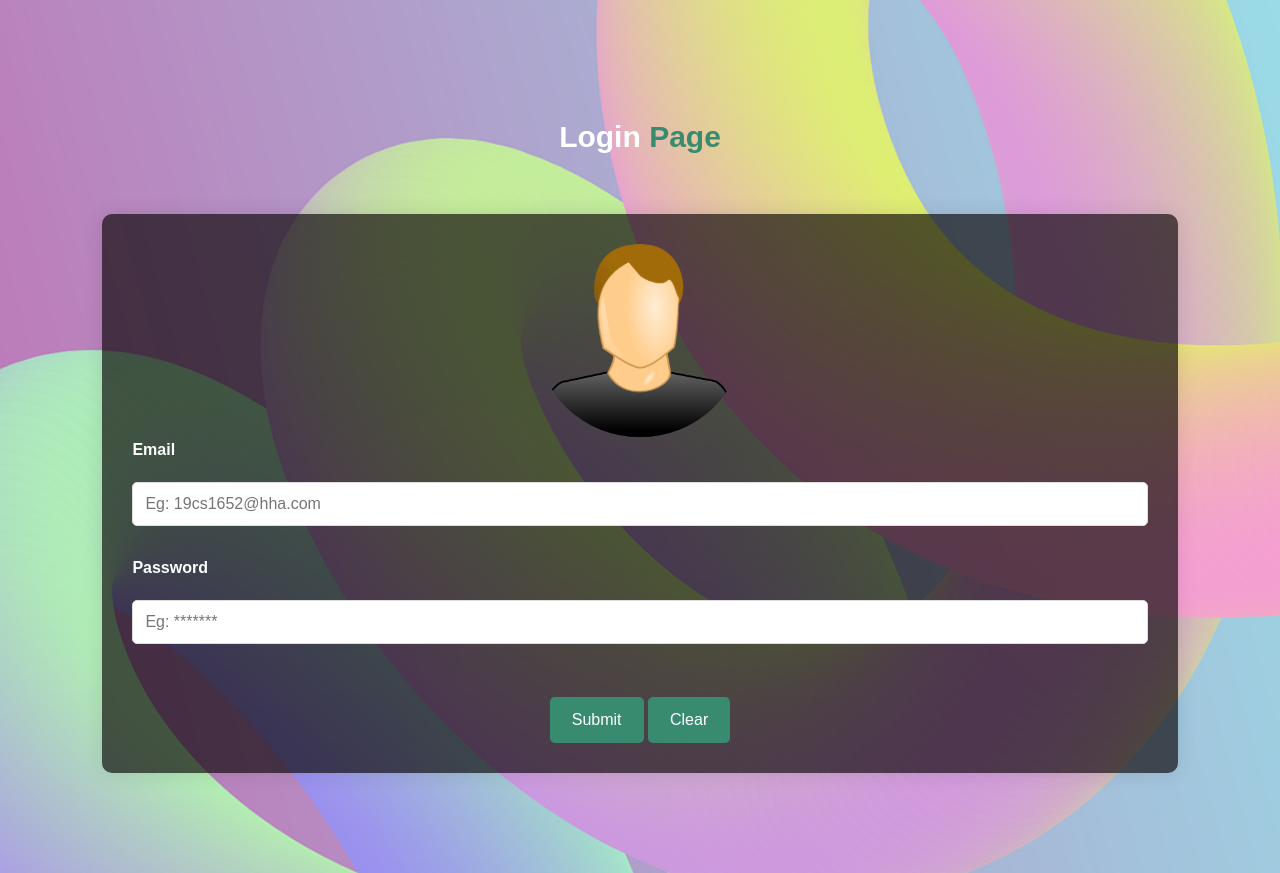
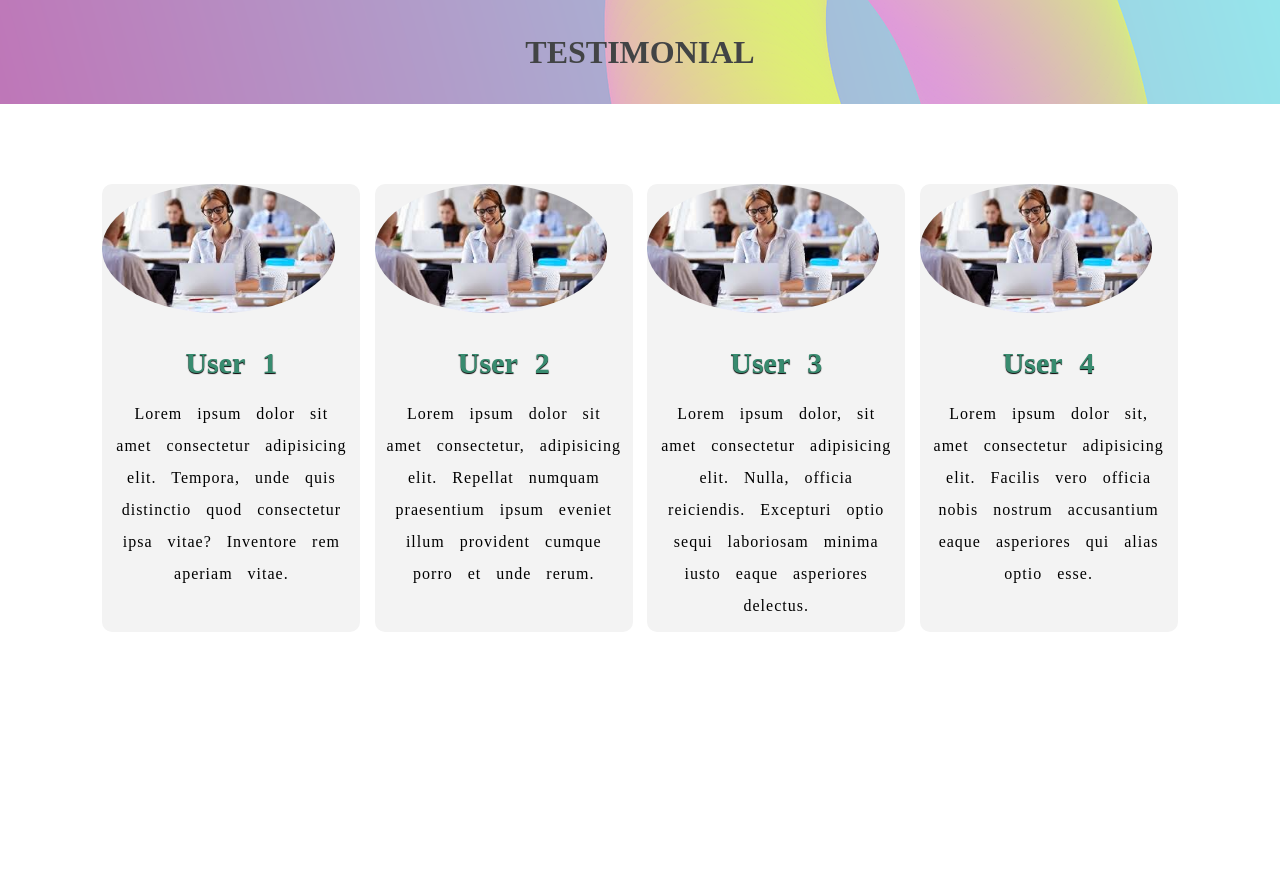
Before and after one commit to Harishshanmugamm/Testinomial-Page-Task4.3-, a plain HTML site: page index.html in a window 1280 px wide. Shown: the top 873 px of the page. After the commit the page ends 800 px from the top, so only its background shows below. Drawn offline with Linux system fonts and the light colour scheme.

Commit message:
Add files via upload

```diff
--- a/index.html
+++ b/index.html
@@ -3,36 +3,53 @@
 <head>
     <meta charset="UTF-8">
     <meta name="viewport" content="width=device-width, initial-scale=1.0">
-    <title>Login Page</title>
+    <title>Products List</title>
     <link rel="stylesheet" href="./style.css">
 </head>
 <body>
-    <section class="reg" >
-        <div class="content-text">
-            <h2>Login <span>Page</span></h2>
+    <header>
+        <div >
+            <h1>TESTIMONIAL</h1>
         </div>
-        <div class="val">
-            <form>
-                <img src="./Assets/Avatar.png" alt="Avatar">
-                <label for="rollno"><b>Email</b></label><br>
-                <input type="email" id="rollno" name="rollno" placeholder="Eg: 19cs1652@hha.com" required><br>
+    </header>
+    <main>
+   <!-- Product Section Start -->
+   <section class="product" id="product">
 
-                <label for="pass"><b>Password</b></label><br>
-                <input type="password" id="name" name="name" placeholder="Eg: *******" required><br>
+    <div class="card-content">
+        <div class="row">
+            <img src="./Assets/images/s1.jpg" alt="">
+            <div class="card-body">
+                <h3>User 1</h3>
+                <p>Lorem ipsum dolor sit amet consectetur adipisicing elit. Tempora, unde quis distinctio quod consectetur ipsa vitae? Inventore rem aperiam vitae.</p>
+            </div>
+        </div>
+        <div class="row">
+            <img src="./Assets/images/s1.jpg" alt="">
+            <div class="card-body">
+                <h3>User 2</h3>
+                <p>Lorem ipsum dolor sit amet consectetur, adipisicing elit. Repellat numquam praesentium ipsum eveniet illum provident cumque porro et unde rerum.</p>
+            </div>
+        </div>
+        <div class="row">
+            <img src="./Assets/images/s1.jpg" alt="">
+            <div class="card-body">
+                <h3>User 3</h3>
+                <p>Lorem ipsum dolor, sit amet consectetur adipisicing elit. Nulla, officia reiciendis. Excepturi optio sequi laboriosam minima iusto eaque asperiores delectus.</p>
+            </div>
+        </div>
+        <div class="row">
+            <img src="./Assets/images/s1.jpg" alt="">
+            <div class="card-body">
+                <h3>User 4</h3>
+                <p>Lorem ipsum dolor sit, amet consectetur adipisicing elit. Facilis vero officia nobis nostrum accusantium eaque asperiores qui alias optio esse.</p>
+            </div>
+        </div>
+    </div>
 
+</section>
+<!-- Product Section End -->
+</main>
 
-                <div class="form-buttons">
-                    <button type="submit" class="submit">Submit</button>
-                    <button type="button" class="clear">Clear</button>
-                </div>
-            </form>
-        </div>
-    </section>
-    <footer>
-        <div >
-            <p>&copy; 2024 Harish Shanmugam</p>
-
-        </div>
-    </footer>
 </body>
 </html>
--- a/style.css
+++ b/style.css
@@ -1,126 +1,93 @@
 * {
-    font-family: Arial, Helvetica, sans-serif;
     margin: 0;
     padding: 0;
-    box-sizing: border-box;
+    font-weight: 600;
+    word-spacing: 10px;
+    line-height: 2.0;
 }
 
-.reg {
-    display: grid;
-    align-items: center;
-    gap: 2.5rem;
-    padding: 120px 8% 100px;
-    background-image: url("./Assets/gradient-7258997_1280.png");
-    background-size: cover;
-    background-position: center;
-    color: #fff;
+header {
+    background-image: url(./Assets/g1.png);
+    text-align: center;
+    padding: 20px 0;
+    margin-bottom: 40px;
+    color: rgb(66, 68, 69);
 }
 
-.content-text {
-    margin-bottom: 10px;
-    text-align: center; /
+header h1 {
+    margin: 0;
 }
 
-.content-text h2 {
-    font-size: 30px;
-    font-weight: 700;
-    margin-bottom: 10px;
+.product {
+    padding: 10px 8% 120px;
 }
 
-.content-text h2 span {
-    color: #388b6f;
+.card-content {
+    display: grid;
+    grid-template-columns: repeat(auto-fit, minmax(250px, auto));
+    gap: 0.90rem;
+    margin-top: 30px;
 }
 
-.val {
-    background: rgba(6, 0, 0, 0.645);
-    padding: 30px;
+.card-content .row {
+    background: #f3f3f3;
+    position: relative;
+    overflow: hidden;
     border-radius: 10px;
-    box-shadow: 0 0 20px rgba(0, 0, 0, 0.1);
+    cursor: pointer;
 }
 
-.val form {
-    padding: 0;
-}
-
-.val form input[type="email"],.val form input[type="password"] {
-    width: 100%;
-    padding: 12px;
-    margin-bottom: 15px;
-    border: 1px solid #ddd;
-    border-radius: 5px;
-    font-size: 16px;
-    outline: none;
+.row img {
+    width: 90%;
+    border-radius: 50%;
+    height: auto; /* Ensures all images maintain aspect ratio */
     display: block;
 }
 
-.val form input {
-    background-color: #fff;
-    color: #333;
-    transition: border-color 0.3s;
-}
-
-.val form input:focus {
-    border-color: #ff0707;
-}
-
-.val form label {
-    font-weight: 700;
-    font-size: 16px;
-    margin-bottom: 5px;
-    display: block;
-}
-
-.val form .form-buttons {
-    margin-top: 20px;
+.card-body {
+    padding: 10px;
     text-align: center;
 }
 
-.val form button {
-    display: inline-block;
-    padding: 12px 20px;
-    font-size: 16px;
-    background-color: #388b6f;
-    color: white;
-    border: 2px solid #388b6f;
-    border-radius: 5px;
-    cursor: pointer;
-    transition: background-color 0.3s, color 0.3s, border-color 0.3s;
+.card-body h3 {
+    margin-top: 10px;
+    font-size: 30px;
+    font-weight: 550;
+    color: #388b6f;
+    text-shadow: 0px 1px 1px black;
 }
 
-.val form button:hover {
-    background-color: #030000;
-    border-color: #030000;
-    color: #fff;
+.card-body p {
+    font-weight: 500;
+    margin-top: 5px;
+    letter-spacing: 1px;
 }
 
-footer {
-    background-image: url(./Assets/gradient-7258997_1280.png);
-    text-align: center;
-    padding: 20px 0;
-    margin-top: 190px;
-}
-footer p {
-    margin: 0;
+.card-body h5 {
+    margin-top: 5px;
+    font-size: 18px;
 }
 
-img {
-    border-radius: 50%;
-    margin-left: 40%;
-    width: 20%;
-    height: 20%;
-  }
-/* Media Queries */
+.card-body button {
+    width: 130px;
+    height: 30px;
+    font-weight: 550;
+    margin-top: 5px;
+    background: transparent;
+    color: #388b6f;
+    border-radius: 5px;
+    border: 2px solid #388b6f;
+    transition: 0.5s;
+    cursor: pointer;
+}
 
-/* For screens from 375px to 600px */
-@media (min-width: 375px) and (max-width: 600px) {
-    .reg {
-        padding: 80px 5% 60px;
+.card-body button:hover {
+    background: #388b6f;
+    color: white;
+}
+
+@media (max-width: 920px) {
+    .card-content {
+        grid-template-columns: 1fr;
     }
 }
-
-/* For Laptop screens and Desktops from 600px to 1200px */
-@media (min-width: 600px) and (max-width: 1200px) {
-    .reg {
-        padding: 100px 5% 80px;
-    }
-}
```
Also changed, not shown: Assets/g1.png (added), Assets/images/p1.png (added), Assets/images/p2.jpg (added), Assets/images/p3.jpg (added), Assets/images/s1.jpg (added), Assets/images/s2.jpg (added), Assets/images/s3.jpg (added), Assets/images/s4.jpg (added), 1 other file.
